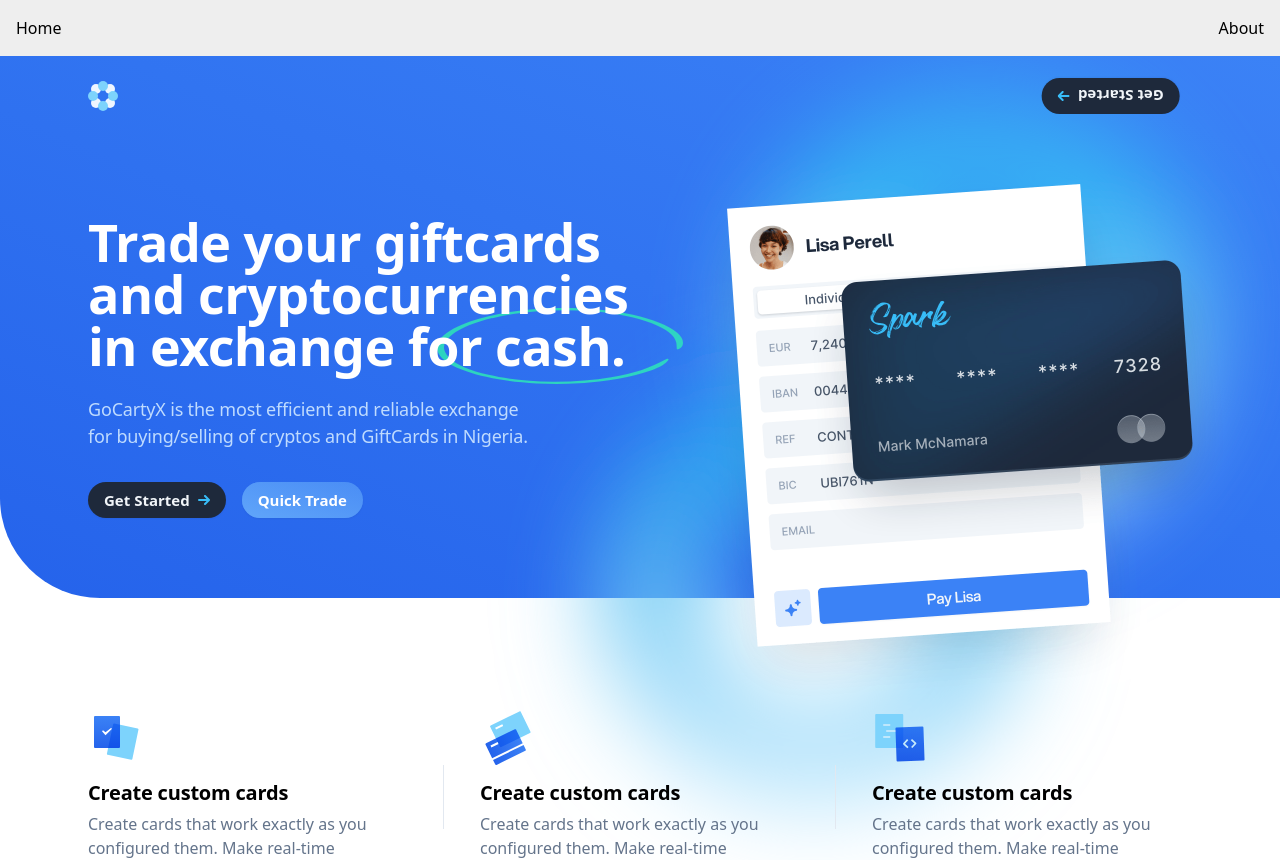
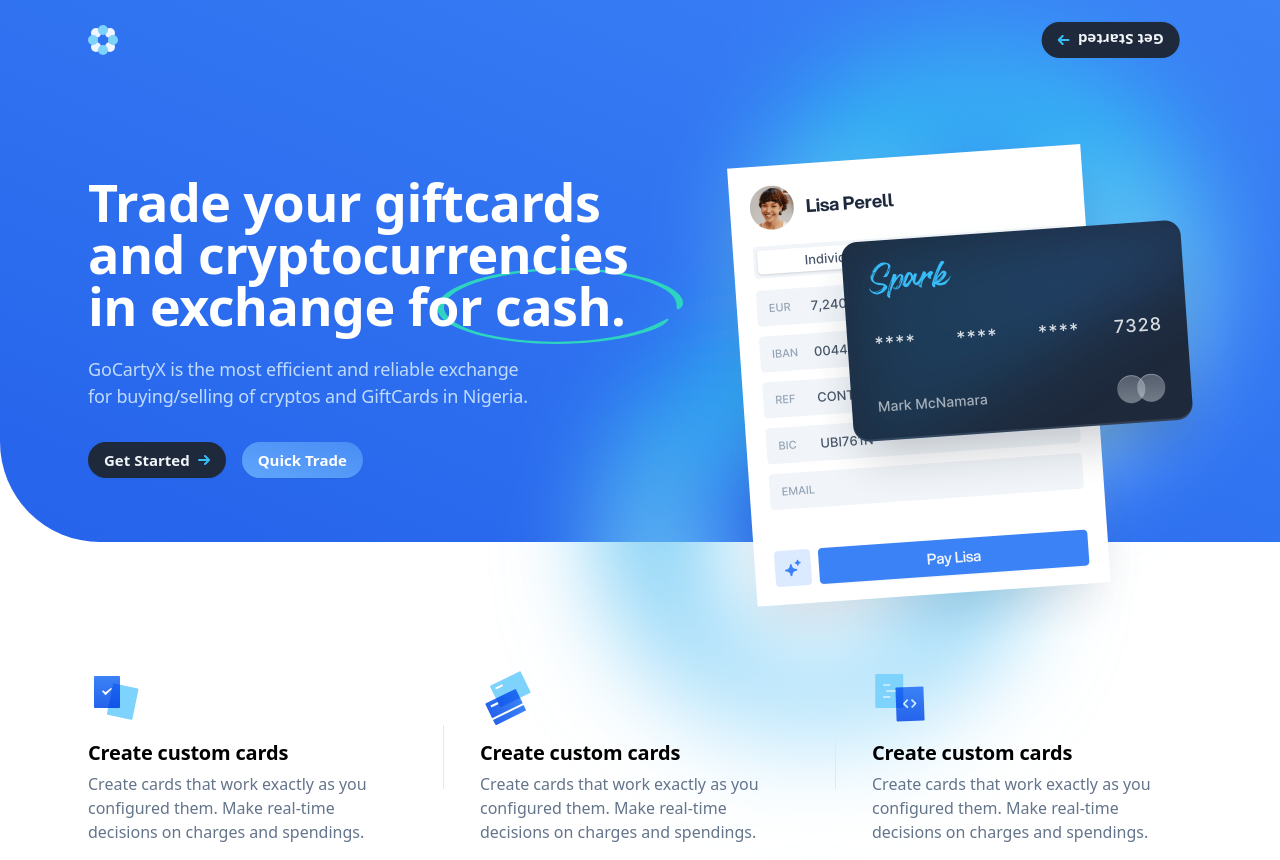
Before and after one commit to adebayo-moses/gocartyx, a Vue app: page / in a window 1280 px wide. Shown: the top 860 px of the page. Built offline with nearby package versions, Linux system fonts and the light colour scheme.

Commit message:
fix: aos fix, aos css cdn import

```diff
--- a/src/App.vue
+++ b/src/App.vue
@@ -3,10 +3,10 @@
 </script>
 
 <template>
-  <nav>
+  <!-- <nav>
     <RouterLink to="/">Home</RouterLink>
     <RouterLink to="/about">About</RouterLink>
-  </nav>
+  </nav> -->
 
   <RouterView />
 </template>
--- a/src/assets/main.css
+++ b/src/assets/main.css
@@ -1,7 +1,7 @@
 @import '../assets/swiper-bundle.min.css';
-@import '../assets/aos.css';
-
-@tailwind base;
+/* @import '../assets/aos.css';
+ */
+@import 'https://unpkg.com/aos@2.3.1/dist/aos.css' @tailwind base;
 @tailwind components;
 @tailwind utilities;
 
```
